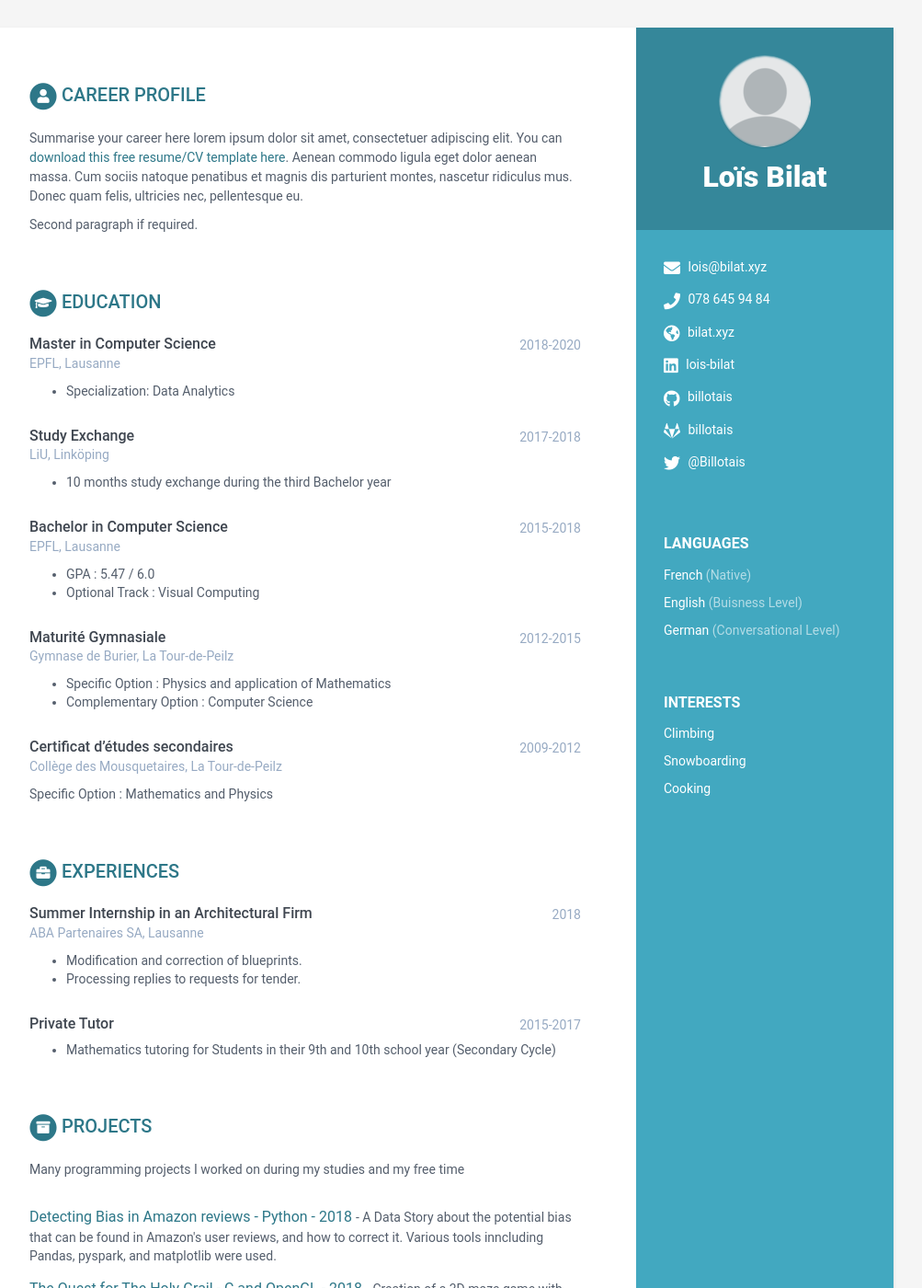
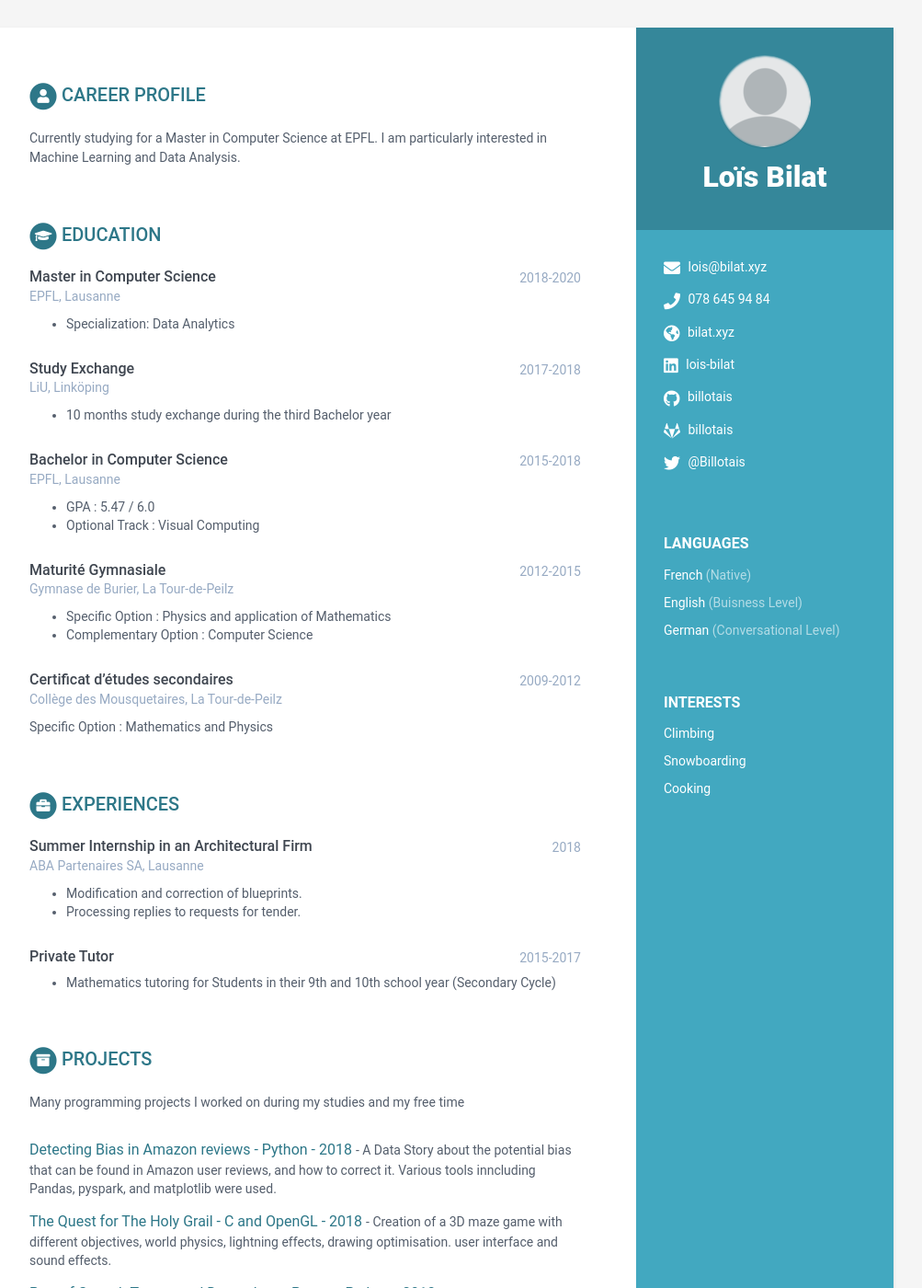
Before and after one commit to Billotais/cv, a Jekyll site: the page built from index.html, in a window 1280 px wide and 1400 px high. Shown: the whole window at 92% size, without its empty margins (168-1171 px from the left). Built offline with Jekyll 4.4.1, drawn with Linux system fonts in a browser that asks for light colours.

Commit message:
Update data.yml

```diff
--- a/_data/data.yml
+++ b/_data/data.yml
@@ -47,13 +47,7 @@ sidebar:
 career-profile:
     title: Career Profile
     summary: |
-      Summarise your career here lorem ipsum dolor sit amet, consectetuer
-      adipiscing elit. You can [download this free resume/CV template here]().
-      Aenean commodo ligula eget dolor aenean massa. Cum sociis natoque
-      penatibus et magnis dis parturient montes, nascetur ridiculus mus.
-      Donec quam felis, ultricies nec, pellentesque eu.
-
-      Second paragraph if required.
+     Currently studying for a Master in Computer Science at EPFL. I am particularly interested in Machine Learning and Data Analysis.
 
 education:
     - degree: Master in Computer Science
@@ -117,7 +111,7 @@ projects:
 
       - title: Detecting Bias in Amazon reviews - Python - 2018
         link: "https://ada-lyn.github.io/"
-        tagline: "A Data Story about the potential bias that can be found in Amazon's user reviews, and how to correct it. Various tools inncluding Pandas, pyspark, and matplotlib were used."
+        tagline: "A Data Story about the potential bias that can be found in Amazon user reviews, and how to correct it. Various tools inncluding Pandas, pyspark, and matplotlib were used."
 
       - title: The Quest for The Holy Grail - C and OpenGL - 2018
         link: "https://github.com/Billotais/TSBK07_project"
```
